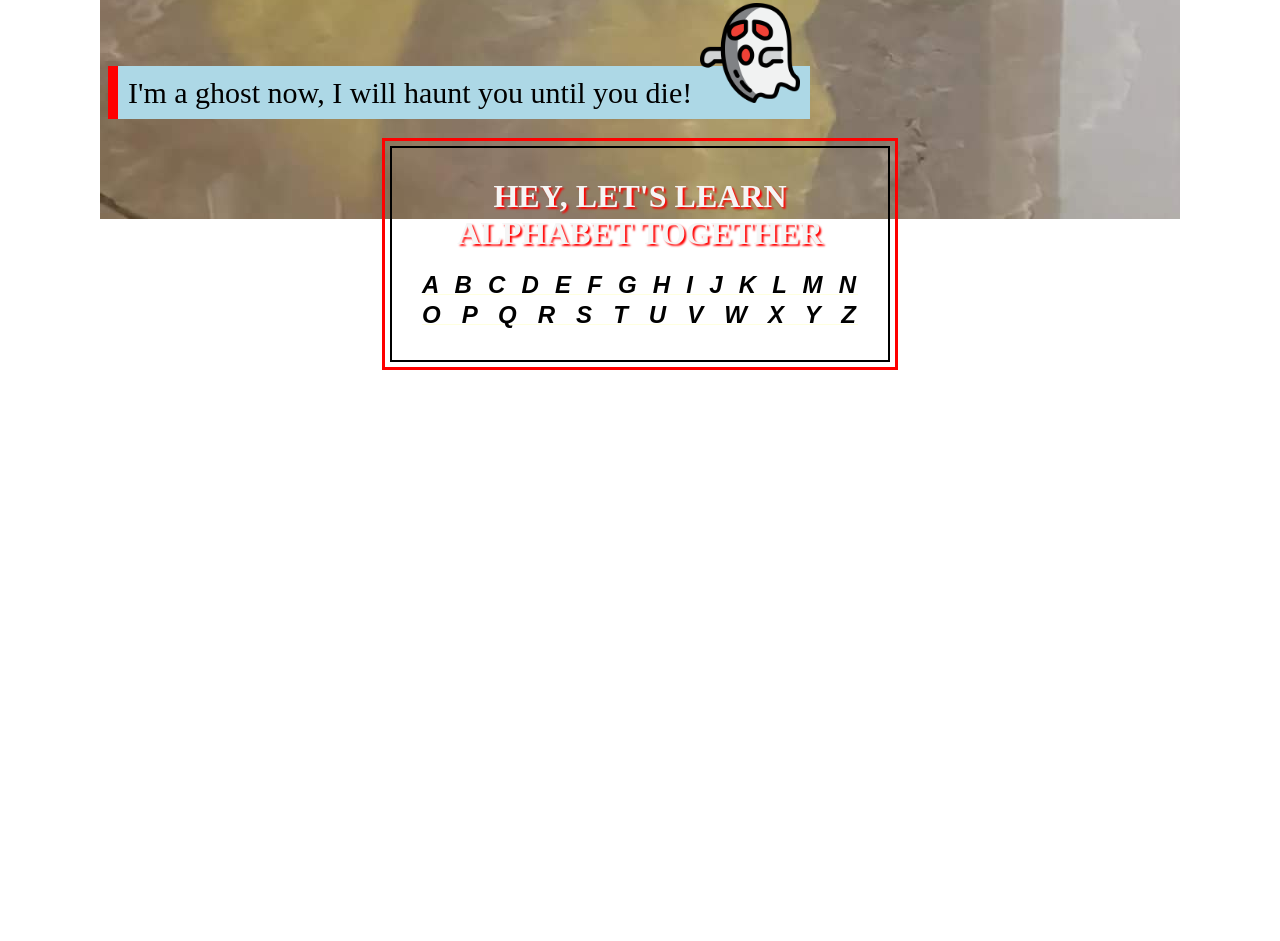
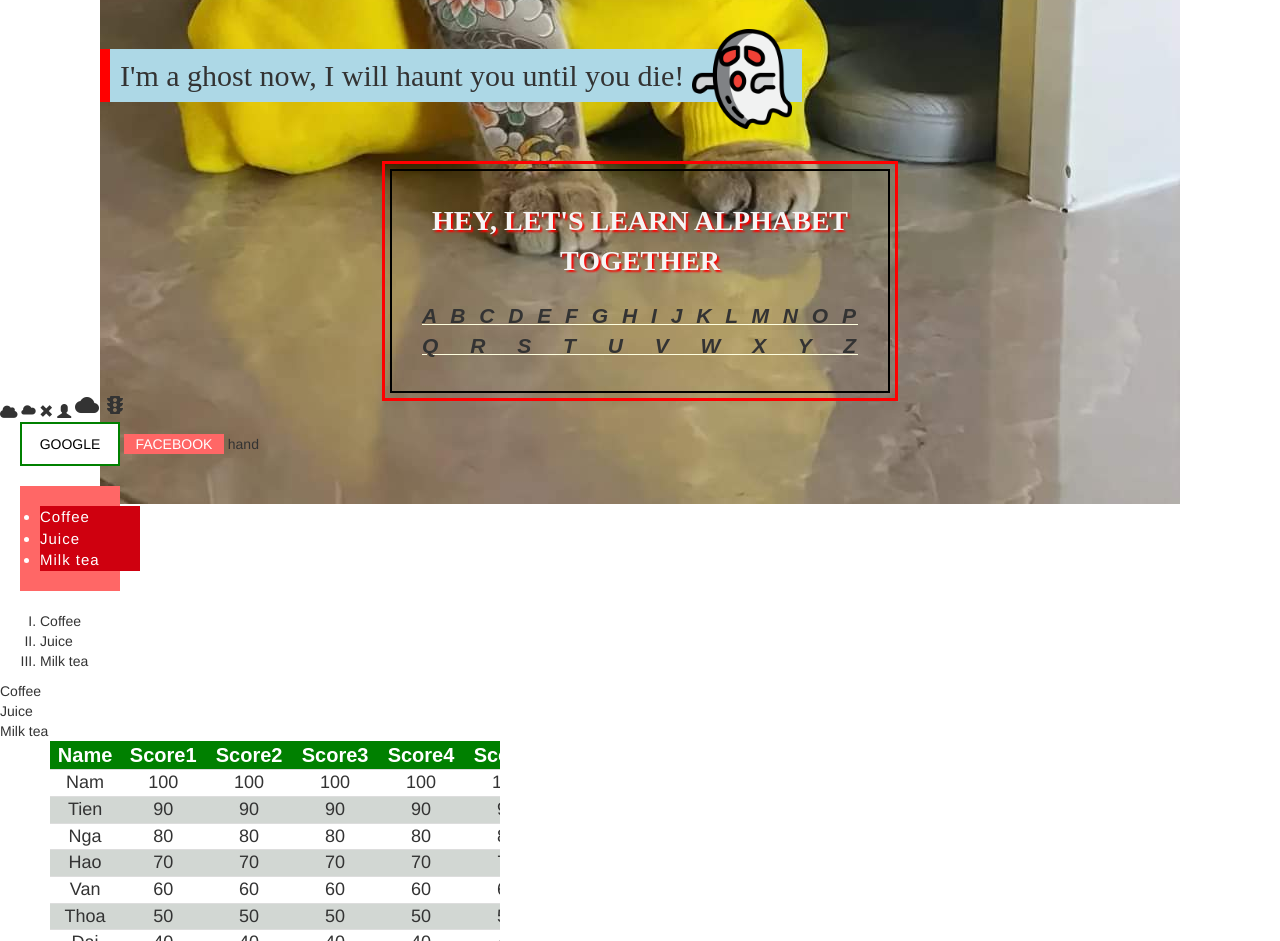
Before and after one commit to phuthinhnguyen/my-first-static-web-app, a website: page src/index.html in a window 1280 px wide. Shown: the part 1251-2192 px from the top of the page. Before the commit the page ends 1621 px from the top, so only its background shows below. Drawn offline with nearby package versions, Linux system fonts and the light colour scheme; a web font is replaced by a local one.

Commit message:
Update index.html

```diff
--- a/src/index.html
+++ b/src/index.html
@@ -4,8 +4,13 @@
 <head>
 	<meta charset="UTF-8">
 	<meta name="viewport" content="width=device-width, initial-scale=1.0">
-	<link rel="stylesheet" type="text/css" href="http://fonts.googleapis.com/css?family=Sofia&effect=fire|emboss|outline|shadow-multiple|neon">
+	<link rel="stylesheet" type="text/css" href="https://fonts.googleapis.com/css?family=Sofia&effect=fire|emboss|outline|shadow-multiple|neon">
 	<title>Welcome to Deepcode</title>
+	<script type="text/javascript" src="https://kit.fontawesome.com/a076d05399.js" crossorigin="anonymous"></script>
+	<link rel="stylesheet" type="text/css" href="https://maxcdn.bootstrapcdn.com/bootstrap/3.3.7/css/bootstrap.min.css">
+	<base target="_blank">
+	<link rel="stylesheet" type="text/css" href="https://fonts.googleapis.com/icon?family=Material+Icons">
+	<link rel="icon" type="text/css" href="ghost.png">
 	<style>
 		body {
 			background: #ffffff url(back.jpg) no-repeat center;
@@ -64,6 +69,105 @@
 				outline: 3px solid red;
 				outline-offset: 5px;
 		}
+		a:link.a1,a:visited.a1{
+			width: 100px;
+			display: inline-block;
+			color: black;
+			border: 2px solid green;
+			background-color: white;
+			padding: 10px 8px;
+			text-align: center;
+			margin-left: 20px;
+			box-sizing: border-box;
+			text-decoration: none;
+		}
+		a:hover.a1, a:active.a1{
+			width: 100px;
+			text-align: center;
+			margin-left: 20px;
+			box-sizing: border-box;
+			padding: 10px 8px;
+			display: inline-block;
+			background-color: green;
+			color: white;
+			text-decoration: none;
+		}
+		a:link.a2,a:visited.a2{
+			display: inline-block;
+			width: 100px;
+			box-sizing: border-box;
+			text-align: center;
+			color: white;
+			background-color: #FF6766;
+			text-decoration: none;
+		}
+		a:hover.a2,a:active.a2{
+			display: inline-block;
+			width: 100px;
+			box-sizing: border-box;
+			text-align: center;
+			color: white;
+			background-color: #CF000F;
+			text-decoration: none;
+		}
+		ul.red{
+			width: 100px;
+			list-style-type: disc;
+			list-style-position: outside;
+			background-color: #FF6766;
+			margin: 20px;
+			padding: 20px;
+		}
+		li.red{
+			width: 100px;
+			background-color:#CF000F ;
+			color: white;
+			font-size: 15px;
+			letter-spacing: 1px;
+		}
+		ol{
+			list-style-type: upper-roman;
+			list-style-position: outside;
+		}
+		li.none{
+			 background-color: white;
+		}
+		ol.none{
+			width: 100px;
+			list-style-type: none;
+			margin: 0;
+			padding: 0;
+		}
+		table{
+			margin-left: 50px;
+			text-align: center;
+			width: 100%;
+		}
+		th{
+			font-family: Sofia,sans-serif;
+			text-align: center;
+			vertical-align: middle;
+			background-color: green;
+			color: white;
+			font-size: 20px;
+		}
+		td: {
+			padding: 10px;
+			text-align: center;
+			vertical-align: middle;
+		}
+		tr{
+			font-size:18px ;
+			border-bottom: 1px solid #ddd;
+
+		}
+
+		tr:nth-child(odd){
+			background-color: #D2D7D3;
+		}
+		tr:hover{
+			background-color:coral ;
+		}
 	</style>
 
 </head>
@@ -87,6 +191,100 @@
 		<div style="font-family: Chiller;text-align: center; font-weight: bold;text-transform: uppercase;font-size: 2em;color: whitesmoke;text-shadow: 2px 2px 2px red;">Hey, let's learn alphabet together</div><br>
 		<div class="divalphabet font-effect-fire">a b c d e f g h i j k l m n o p q r s t u v w x y z</div>
 	</div>
+	<i class="fas fa-cloud"></i>
+	<i class="glyphicon glyphicon-cloud"></i>
+	<i class="glyphicon glyphicon-remove"></i>
+	<i class="glyphicon glyphicon-user"></i>
+	<i class="material-icons">cloud</i>
+	<i class="material-icons">traffic</i>
+	<div>
+		<a class="a1" href="http://google.com">GOOGLE</a>
+		<a class="a2" href="http://facebook.com">FACEBOOK</a>
+		<span style="cursor:pointer;">hand</span>
+	</div>
+	<div>
+			<ul class="red">
+				<li class="red">Coffee</li>
+				<li class="red">Juice</li>
+				<li class="red">Milk tea</li>
+			</ul>
+			<ol>
+				<li>Coffee</li>
+				<li>Juice</li>
+				<li>Milk tea</li>
+			</ol>
+			<ol class="none">
+				<li class="none">Coffee</li>
+				<li class="none">Juice</li>
+				<li class="none">Milk tea</li>
+			</ol>
+	</div>
+	<div style="width: 500px;height: 200px; overflow-x: auto; overflow-y: auto;">
+		<table>
+			<th>Name</th>
+			<th>Score1</th>
+			<th>Score2</th>
+			<th>Score3</th>
+			<th>Score4</th>
+			<th>Score5</th>
+			<tr>
+				<td>Nam</td>
+				<td>100</td>
+				<td>100</td>
+				<td>100</td>
+				<td>100</td>
+				<td>100</td>
+			</tr>
+			<tr>
+				<td>Tien</td>
+				<td>90</td>
+				<td>90</td>
+				<td>90</td>
+				<td>90</td>
+				<td>90</td>
+			</tr>
+			<tr>
+				<td>Nga</td>
+				<td>80</td>
+				<td>80</td>
+				<td>80</td>
+				<td>80</td>
+				<td>80</td>
+			</tr>
+			<tr>
+				<td>Hao</td>
+				<td>70</td>
+				<td>70</td>
+				<td>70</td>
+				<td>70</td>
+				<td>70</td>
+			</tr>
+			<tr>
+				<td>Van</td>
+				<td>60</td>
+				<td>60</td>
+				<td>60</td>
+				<td>60</td>
+				<td>60</td>
+			</tr>
+			<tr>
+				<td>Thoa</td>
+				<td>50</td>
+				<td>50</td>
+				<td>50</td>
+				<td>50</td>
+				<td>50</td>
+			</tr>
+			<tr>
+				<td>Dai</td>
+				<td>40</td>
+				<td>40</td>
+				<td>40</td>
+				<td>40</td>
+				<td>40</td>
+			</tr>
+		</table>
+	</div>
 
 </body>
 
```
